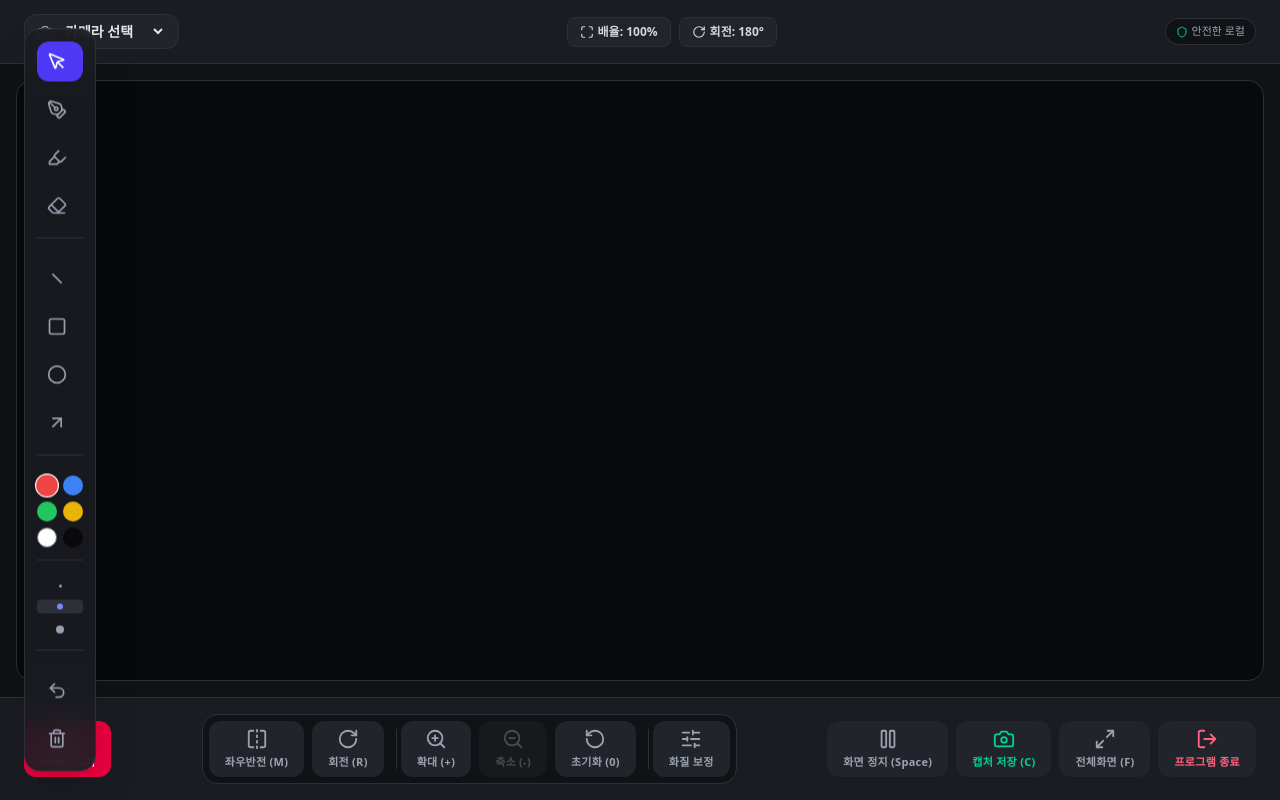
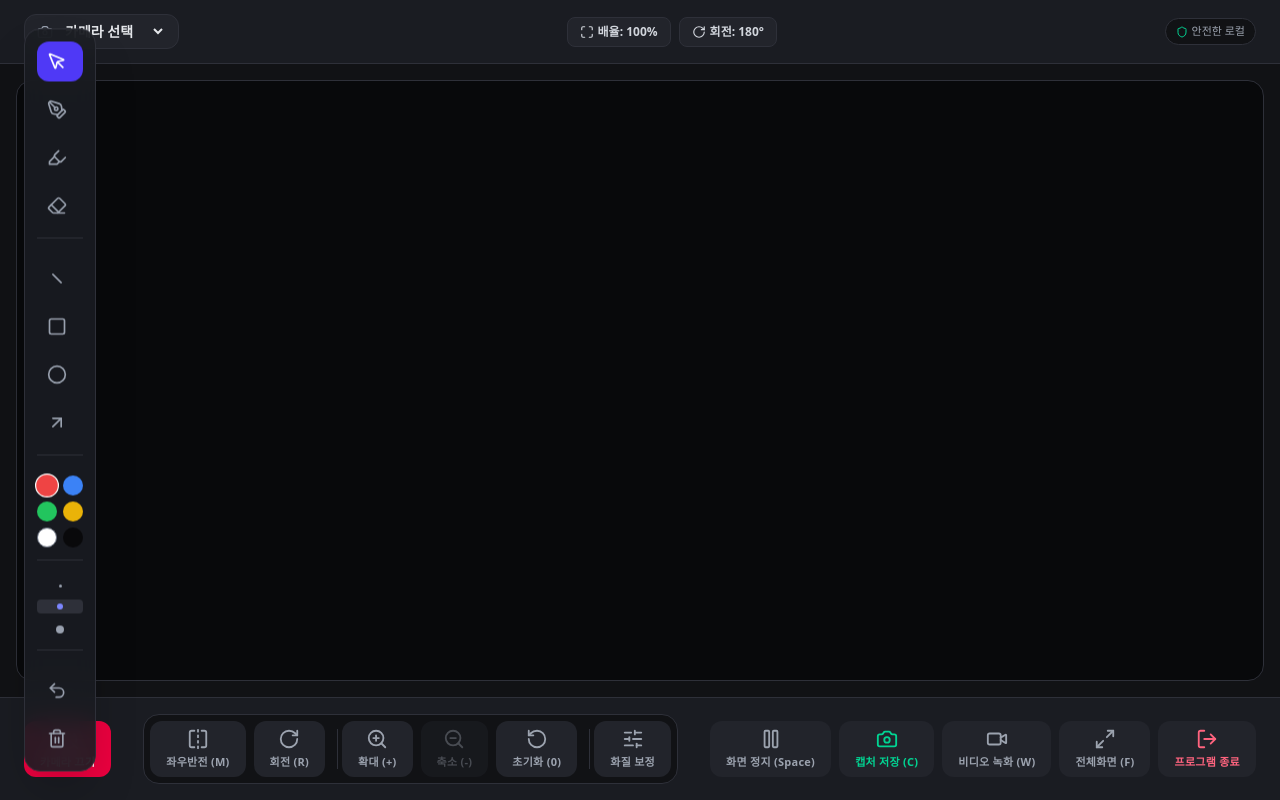
Before and after one commit to gourd2000-ship-it/WebcamView, a React (Vite) app: page / in a window 1280 px wide. Built offline with nearby package versions, Linux system fonts and the light colour scheme.

Commit message:
feat: 화면 녹화(비디오 레코더) 및 로컬 저장 기능 구현

```diff
--- a/electron/main.ts
+++ b/electron/main.ts
@@ -154,6 +154,35 @@ ipcMain.on('exit-fullscreen', () => {
   }
 })
 
+// IPC channel for saving recorded video (webm/mp4)
+ipcMain.handle('save-record', async (event, arrayBuffer: ArrayBuffer, fileName: string) => {
+  try {
+    // 2순위 보안 조치: DoS 방지를 위한 최대 업로드 파일 크기 제한 (100MB)
+    const MAX_RECORD_SIZE = 100 * 1024 * 1024
+    if (arrayBuffer.byteLength > MAX_RECORD_SIZE) {
+      return { success: false, error: '허용된 비디오 용량(100MB)을 초과했습니다.' }
+    }
+
+    // 경로 탐색(Path Traversal) 공격을 방지하기 위해 파일의 순수 이름만 추출
+    const safeFileName = path.basename(fileName)
+    const videosPath = app.getPath('videos')
+    const saveDir = path.join(videosPath, 'WebcamViewer')
+
+    if (!fs.existsSync(saveDir)) {
+      fs.mkdirSync(saveDir, { recursive: true })
+    }
+
+    const filePath = path.join(saveDir, safeFileName)
+    const buffer = Buffer.from(arrayBuffer)
+
+    await fs.promises.writeFile(filePath, buffer)
+    return { success: true, filePath }
+  } catch (error: any) {
+    console.error('Failed to save record:', error)
+    return { success: false, error: error.message }
+  }
+})
+
 // IPC channel for exiting the app
 ipcMain.on('quit-app', () => {
   app.quit()
--- a/electron/preload.ts
+++ b/electron/preload.ts
@@ -3,6 +3,8 @@ import { contextBridge, ipcRenderer } from 'electron'
 contextBridge.exposeInMainWorld('electronAPI', {
   saveCapture: (arrayBuffer: ArrayBuffer, fileName: string) =>
     ipcRenderer.invoke('save-capture', arrayBuffer, fileName),
+  saveRecord: (arrayBuffer: ArrayBuffer, fileName: string) =>
+    ipcRenderer.invoke('save-record', arrayBuffer, fileName),
   isFullscreen: () => ipcRenderer.invoke('is-fullscreen'),
   toggleFullscreen: () => ipcRenderer.send('toggle-fullscreen'),
   exitFullscreen: () => ipcRenderer.send('exit-fullscreen'),
--- a/src/App.tsx
+++ b/src/App.tsx
@@ -8,6 +8,7 @@ import { useCamera } from './hooks/useCamera'
 import { useViewerTransform } from './hooks/useViewerTransform'
 import { useFullscreen } from './hooks/useFullscreen'
 import { useCapture } from './hooks/useCapture'
+import { useRecord } from './hooks/useRecord'
 import { useKeyboardShortcuts } from './hooks/useKeyboardShortcuts'
 import { cn } from './utils/cn'
 import { CheckCircle2, AlertCircle, RotateCcw } from 'lucide-react'
@@ -64,6 +65,9 @@ function App() {
   // Capture Hook
   const { isCapturing, capture } = useCapture()
 
+  // Record Hook
+  const { isRecording, recordingTime, startRecording, stopRecording } = useRecord()
+
   // Custom Toast state
   const [toast, setToast] = useState<{ message: string; type: 'success' | 'error' } | null>(null)
 
@@ -96,6 +100,26 @@ function App() {
   // Handlers
   const handleSelectDevice = (id: string) => {
     setSelectedDeviceId(id)
+  }
+
+  const handleToggleRecord = async () => {
+    if (!isRecording) {
+      if (!isCameraActive || !stream) {
+        showToast('카메라가 활성화되어 있지 않아 녹화할 수 없습니다.', 'error')
+        return
+      }
+      startRecording(stream)
+      showToast('비디오 녹화를 시작합니다.', 'success')
+    } else {
+      showToast('녹화를 중지하고 파일을 저장하는 중...', 'success')
+      const result = await stopRecording()
+      if (result && result.success) {
+        const fileName = result.filePath?.split(/\/|\\/).pop() || 'video.webm'
+        showToast(`성공적으로 녹화 저장되었습니다: ${fileName}`, 'success')
+      } else if (result) {
+        showToast(`녹화 저장 실패: ${result.error}`, 'error')
+      }
+    }
   }
 
   const handleToggleCameraActive = () => {
@@ -190,6 +214,7 @@ function App() {
     onCapture: handleCapture,
     onExitFullscreen: exitFullscreen,
     isCameraActive,
+    onToggleRecord: handleToggleRecord,
     onSelectTool: setActiveTool,
     onUndo: handleUndo,
     onClearAll: handleClearAll,
@@ -253,6 +278,8 @@ function App() {
           isFrozen={isFrozen}
           isFullscreen={isFullscreen}
           isLoading={isLoading}
+          isRecording={isRecording}
+          recordingTime={recordingTime}
         />
       </div>
 
@@ -453,6 +480,8 @@ function App() {
               showToast('초점 상태 변경에 실패했습니다.', 'error')
             }
           }}
+          isRecording={isRecording}
+          onToggleRecord={handleToggleRecord}
         />
       </div>
 
--- a/src/components/Toolbar.tsx
+++ b/src/components/Toolbar.tsx
@@ -16,7 +16,9 @@ import {
   SlidersHorizontal,
   LogOut,
   Lock,
-  Unlock
+  Unlock,
+  Video,
+  VideoOff
 } from 'lucide-react'
 
 interface ToolbarProps {
@@ -41,6 +43,8 @@ interface ToolbarProps {
   isAutoFocusSupported: boolean
   isFocusLocked: boolean
   onToggleFocusLock: () => void
+  isRecording: boolean
+  onToggleRecord: () => void
 }
 
 export const Toolbar: React.FC<ToolbarProps> = ({
@@ -65,6 +69,8 @@ export const Toolbar: React.FC<ToolbarProps> = ({
   isAutoFocusSupported,
   isFocusLocked,
   onToggleFocusLock,
+  isRecording,
+  onToggleRecord,
 }) => {
   return (
     <div className="flex items-center justify-between px-6 py-4 bg-[#1a1c22] border-t border-[#2e3039] select-none shrink-0 z-10 gap-4">
@@ -152,6 +158,14 @@ export const Toolbar: React.FC<ToolbarProps> = ({
           variant="success"
         />
         <IconButton
+          icon={isRecording ? VideoOff : Video}
+          label={isRecording ? "녹화 중지 (W)" : "비디오 녹화 (W)"}
+          onClick={onToggleRecord}
+          disabled={!isCameraActive}
+          active={isRecording}
+          variant={isRecording ? "danger" : "default"}
+        />
+        <IconButton
           icon={isFullscreen ? Minimize2 : Maximize2}
           label={isFullscreen ? "전체화면 종료" : "전체화면 (F)"}
           onClick={onToggleFullscreen}
--- a/src/hooks/useKeyboardShortcuts.ts
+++ b/src/hooks/useKeyboardShortcuts.ts
@@ -11,6 +11,7 @@ interface KeyboardShortcutsProps {
   onCapture: () => void
   onExitFullscreen: () => void
   isCameraActive: boolean
+  onToggleRecord?: () => void
 
   // Annotation drawing board shortcuts
   onSelectTool?: (tool: 'select' | 'pen' | 'highlighter' | 'eraser' | 'line' | 'rect' | 'circle' | 'arrow') => void
@@ -29,6 +30,7 @@ export function useKeyboardShortcuts({
   onCapture,
   onExitFullscreen,
   isCameraActive,
+  onToggleRecord,
   onSelectTool,
   onUndo,
   onClearAll,
@@ -84,6 +86,10 @@ export function useKeyboardShortcuts({
       if (!isCameraActive) return
 
       switch (key) {
+        case 'w': // Record Video Toggle (W)
+          event.preventDefault()
+          if (onToggleRecord) onToggleRecord()
+          break
         case ' ': // Space
         case 'spacebar':
           event.preventDefault()
@@ -180,6 +186,7 @@ export function useKeyboardShortcuts({
     onCapture,
     onExitFullscreen,
     isCameraActive,
+    onToggleRecord,
     onSelectTool,
     onUndo,
     onClearAll,
--- /dev/null
+++ b/src/hooks/useRecord.ts
@@ -0,0 +1,119 @@
+import { useState, useEffect, useRef, useCallback } from 'react'
+import { generateRecordFileName } from '../utils/fileName'
+
+export interface UseRecordResult {
+  isRecording: boolean
+  recordingTime: number // 초 단위 경과 시간
+  startRecording: (stream: MediaStream | null) => void
+  stopRecording: () => Promise<{ success: boolean; filePath?: string; error?: string } | null>
+}
+
+export function useRecord(): UseRecordResult {
+  const [isRecording, setIsRecording] = useState<boolean>(false)
+  const [recordingTime, setRecordingTime] = useState<number>(0)
+
+  const mediaRecorderRef = useRef<MediaRecorder | null>(null)
+  const chunksRef = useRef<Blob[]>([])
+  const timerIdRef = useRef<any>(null)
+
+  // startRecording
+  const startRecording = useCallback((stream: MediaStream | null) => {
+    if (!stream) {
+      console.warn('Cannot start recording: stream is null')
+      return
+    }
+
+    chunksRef.current = []
+    setRecordingTime(0)
+
+    try {
+      let options = { mimeType: 'video/webm;codecs=vp9' }
+      if (!MediaRecorder.isTypeSupported(options.mimeType)) {
+        options = { mimeType: 'video/webm' }
+      }
+
+      const recorder = new MediaRecorder(stream, options)
+
+      recorder.ondataavailable = (event) => {
+        if (event.data && event.data.size > 0) {
+          chunksRef.current.push(event.data)
+        }
+      }
+
+      recorder.start(1000) // 1초 단위로 안전하게 청크 추출
+      mediaRecorderRef.current = recorder
+      setIsRecording(true)
+
+      // 타이머 가동
+      timerIdRef.current = setInterval(() => {
+        setRecordingTime((prev) => prev + 1)
+      }, 1000)
+    } catch (error) {
+      console.error('Failed to start MediaRecorder:', error)
+    }
+  }, [])
+
+  // stopRecording
+  const stopRecording = useCallback(async () => {
+    if (!mediaRecorderRef.current || mediaRecorderRef.current.state === 'inactive') {
+      return null
+    }
+
+    return new Promise<{ success: boolean; filePath?: string; error?: string }>((resolve) => {
+      const recorder = mediaRecorderRef.current!
+
+      recorder.onstop = async () => {
+        setIsRecording(false)
+        if (timerIdRef.current) {
+          clearInterval(timerIdRef.current)
+          timerIdRef.current = null
+        }
+
+        try {
+          const blob = new Blob(chunksRef.current, { type: 'video/webm' })
+          chunksRef.current = []
+
+          if (blob.size === 0) {
+            resolve({ success: false, error: '녹화된 비디오 데이터가 존재하지 않습니다.' })
+            return
+          }
+
+          const arrayBuffer = await blob.arrayBuffer()
+          const fileName = generateRecordFileName()
+
+          if (!window.electronAPI) {
+            resolve({ success: false, error: 'Electron API가 로드되지 않았습니다. 브라우저 환경에서는 저장이 불가합니다.' })
+            return
+          }
+
+          const result = await window.electronAPI.saveRecord(arrayBuffer, fileName)
+          resolve(result)
+        } catch (err: any) {
+          console.error('Recording save failed:', err)
+          resolve({ success: false, error: err.message || '녹화 파일 저장 중 오류가 발생했습니다.' })
+        }
+      }
+
+      recorder.stop()
+    })
+  }, [])
+
+  // Cleanup on unmount
+  useEffect(() => {
+    return () => {
+      if (timerIdRef.current) {
+        clearInterval(timerIdRef.current)
+      }
+      if (mediaRecorderRef.current && mediaRecorderRef.current.state !== 'inactive') {
+        mediaRecorderRef.current.stop()
+      }
+    }
+  }, [])
+
+  return {
+    isRecording,
+    recordingTime,
+    startRecording,
+    stopRecording,
+  }
+}
--- a/src/types/electron.d.ts
+++ b/src/types/electron.d.ts
@@ -1,5 +1,10 @@
 export interface ElectronAPI {
   saveCapture: (arrayBuffer: ArrayBuffer, fileName: string) => Promise<{
+    success: boolean
+    filePath?: string
+    error?: string
+  }>
+  saveRecord: (arrayBuffer: ArrayBuffer, fileName: string) => Promise<{
     success: boolean
     filePath?: string
     error?: string
--- a/src/utils/fileName.ts
+++ b/src/utils/fileName.ts
@@ -14,3 +14,20 @@ export function generateCaptureFileName(): string {
 
   return `webcam-capture-${year}-${month}-${day}-${hours}${minutes}${seconds}.png`
 }
+
+/**
+ * Generates a timestamp-based filename for webcam recordings.
+ * Format: webcam-record-YYYY-MM-DD-HHMMSS.webm
+ */
+export function generateRecordFileName(): string {
+  const now = new Date()
+  const year = now.getFullYear()
+  const month = String(now.getMonth() + 1).padStart(2, '0')
+  const day = String(now.getDate()).padStart(2, '0')
+
+  const hours = String(now.getHours()).padStart(2, '0')
+  const minutes = String(now.getMinutes()).padStart(2, '0')
+  const seconds = String(now.getSeconds()).padStart(2, '0')
+
+  return `webcam-record-${year}-${month}-${day}-${hours}${minutes}${seconds}.webm`
+}
```
Also changed, not shown: src/components/StatusBar.tsx (+18 -1 lines), 2 other files (tests, documents, lock files or other folders).
